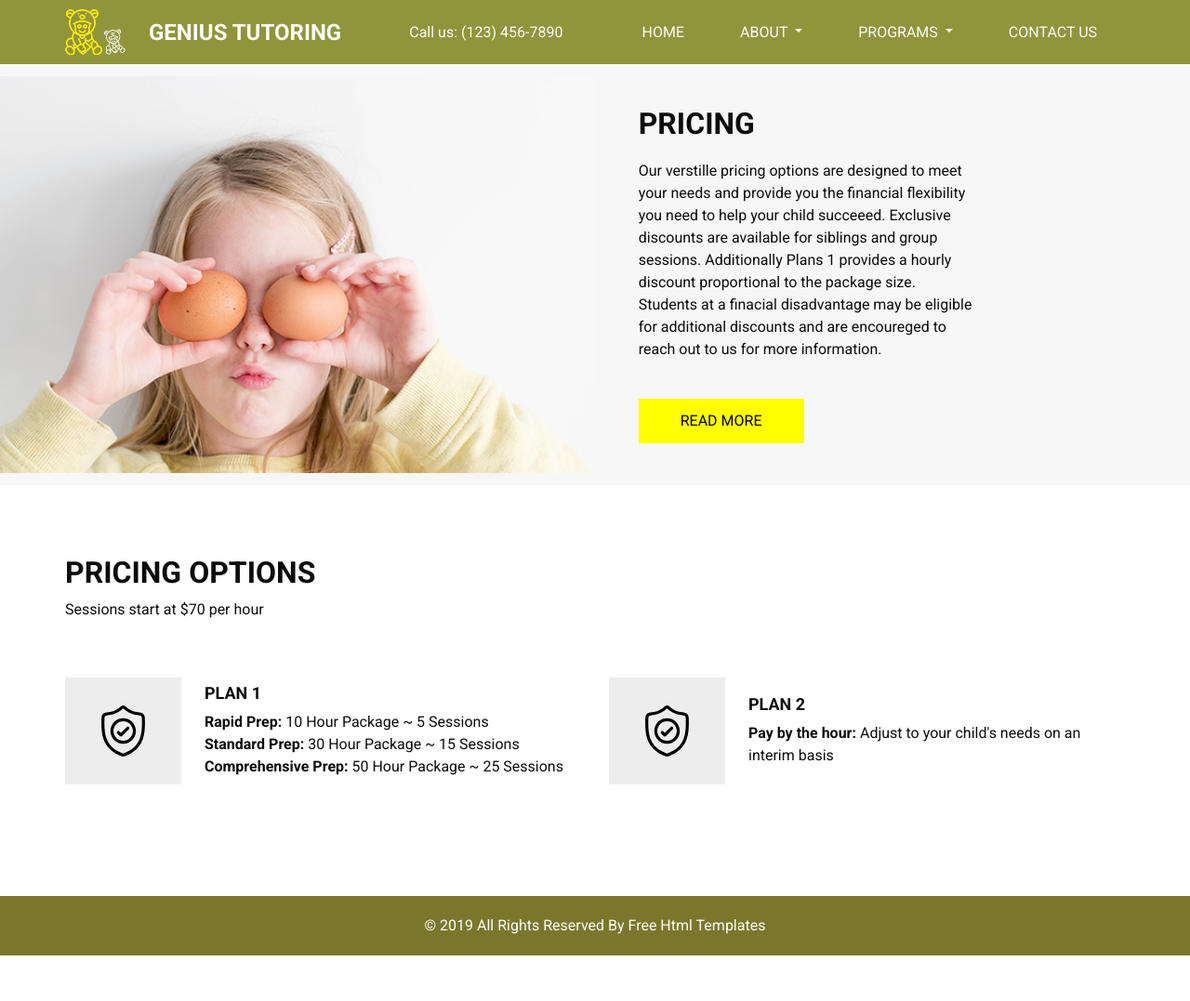
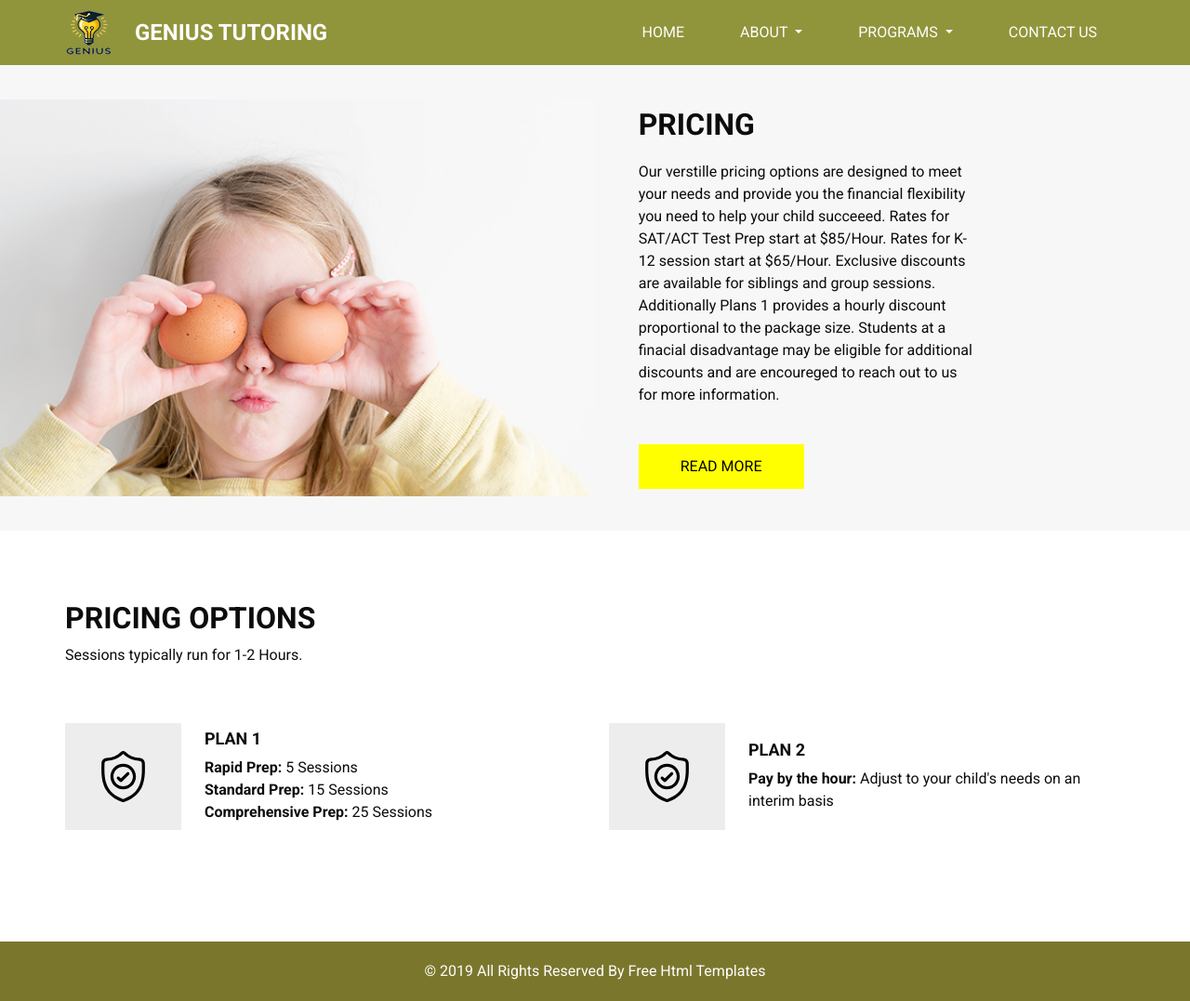
Before and after one commit to Genius-Tutoring/Genius-Tutoring.github.io, a plain HTML site: page pricing.html in a window 1280 px wide. Shown: the whole page at 93% size. Before the commit the page ends 1028 px from the top, so only its background shows below. Drawn offline with nearby package versions, Linux system fonts and the light colour scheme; some packages are replaced by stand-ins of ours.

Commit message:
Update pricing.html

```diff
--- a/pricing.html
+++ b/pricing.html
@@ -36,7 +36,7 @@
       <div class="container">
         <nav class="navbar navbar-expand-lg custom_nav-container ">
           <a class="navbar-brand" href="index.html">
-            <img src="images/logo.png" alt="" />
+            <img src="images/genius_logo2.png" alt="" />
             <span>
               Genius Tutoring
             </span>
@@ -45,9 +45,7 @@
             <span class="navbar-toggler-icon"></span>
           </button>
 
-          <div class="phone-number ml-auto">
-            <span>Call us: (123) 456-7890</span>
-          </div>
+
 
           <div class="collapse navbar-collapse" id="navbarSupportedContent">
             <div class="d-flex ml-auto flex-column flex-lg-row align-items-center">
@@ -109,7 +107,8 @@
               </h2>
             </div>
             <p>
-                Our verstille pricing options are designed to meet your needs and provide you the financial flexibility you need to help your child succeeed. Exclusive discounts are available for siblings and group sessions. Additionally Plans 1 provides a hourly discount proportional to the package size. Students at a finacial disadvantage may be eligible for additional discounts and are encoureged to reach out to us for more information. </p>
+                Our verstille pricing options are designed to meet your needs and provide you the financial flexibility you need to help your child succeeed. Rates for SAT/ACT Test Prep start at $85/Hour. Rates for K-12 session start at $65/Hour. Exclusive discounts are available for siblings and group sessions. Additionally Plans 1 provides a hourly discount proportional to the package size. Students at a finacial disadvantage may be eligible for additional discounts and are encoureged to reach out to us for more information.
+             </p>
             <div>
               <a href="">
                 Read More
@@ -135,7 +134,7 @@
           Pricing Options
         </h2>
         <p>
-            Sessions start at $70 per hour
+            Sessions typically run for 1-2 Hours.
         </p>
       </div>
       <div class="row">
@@ -155,9 +154,9 @@
                 Plan 1
               </h6>
               <p>
-                <strong>Rapid Prep:</strong> 10 Hour Package ~ 5 Sessions <br>
-                <strong>Standard Prep:</strong> 30 Hour Package ~ 15 Sessions <br>
-                <strong>Comprehensive Prep:</strong> 50 Hour Package ~ 25 Sessions
+                <strong>Rapid Prep:</strong> 5 Sessions <br>
+                <strong>Standard Prep:</strong> 15 Sessions <br>
+                <strong>Comprehensive Prep:</strong> 25 Sessions
               </p>
             </div>
           </div>
```
